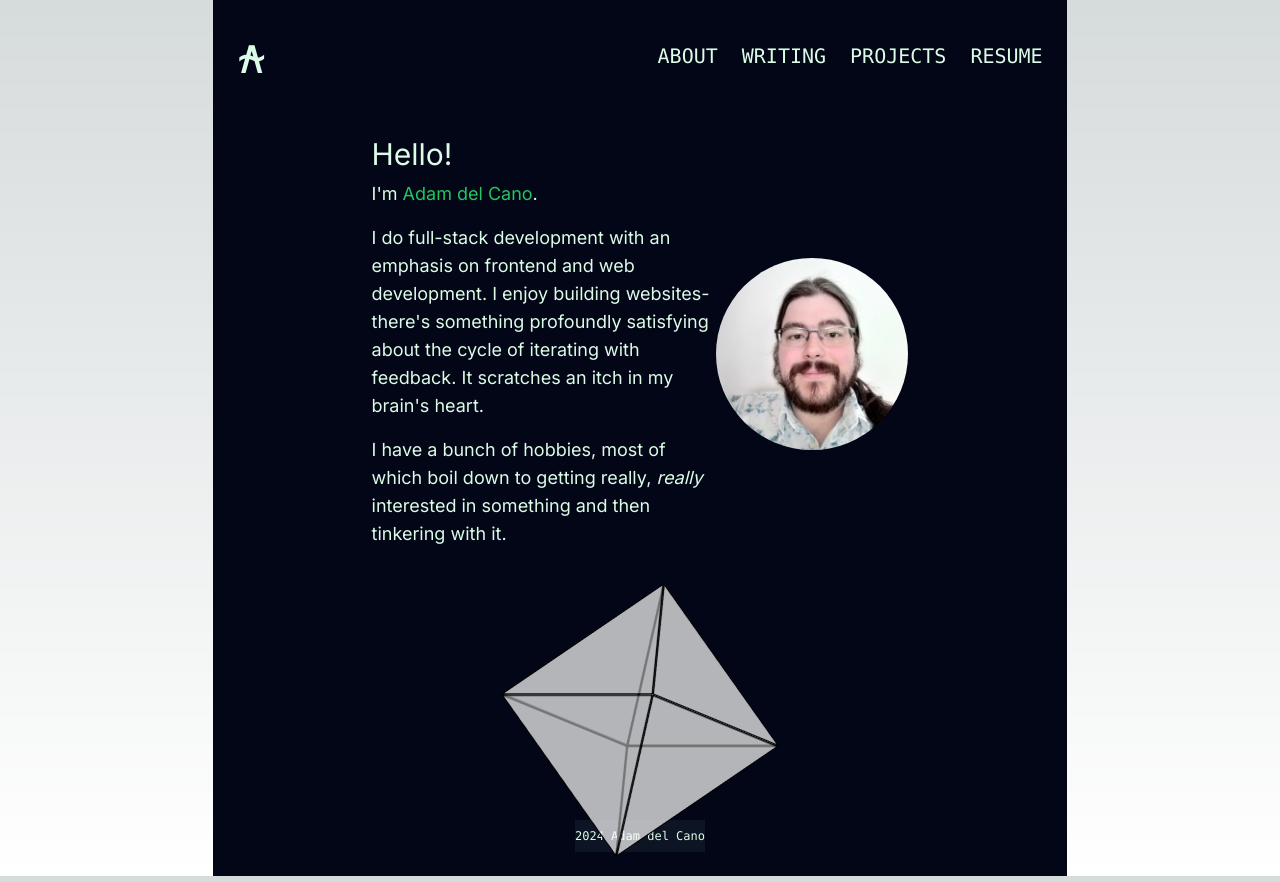
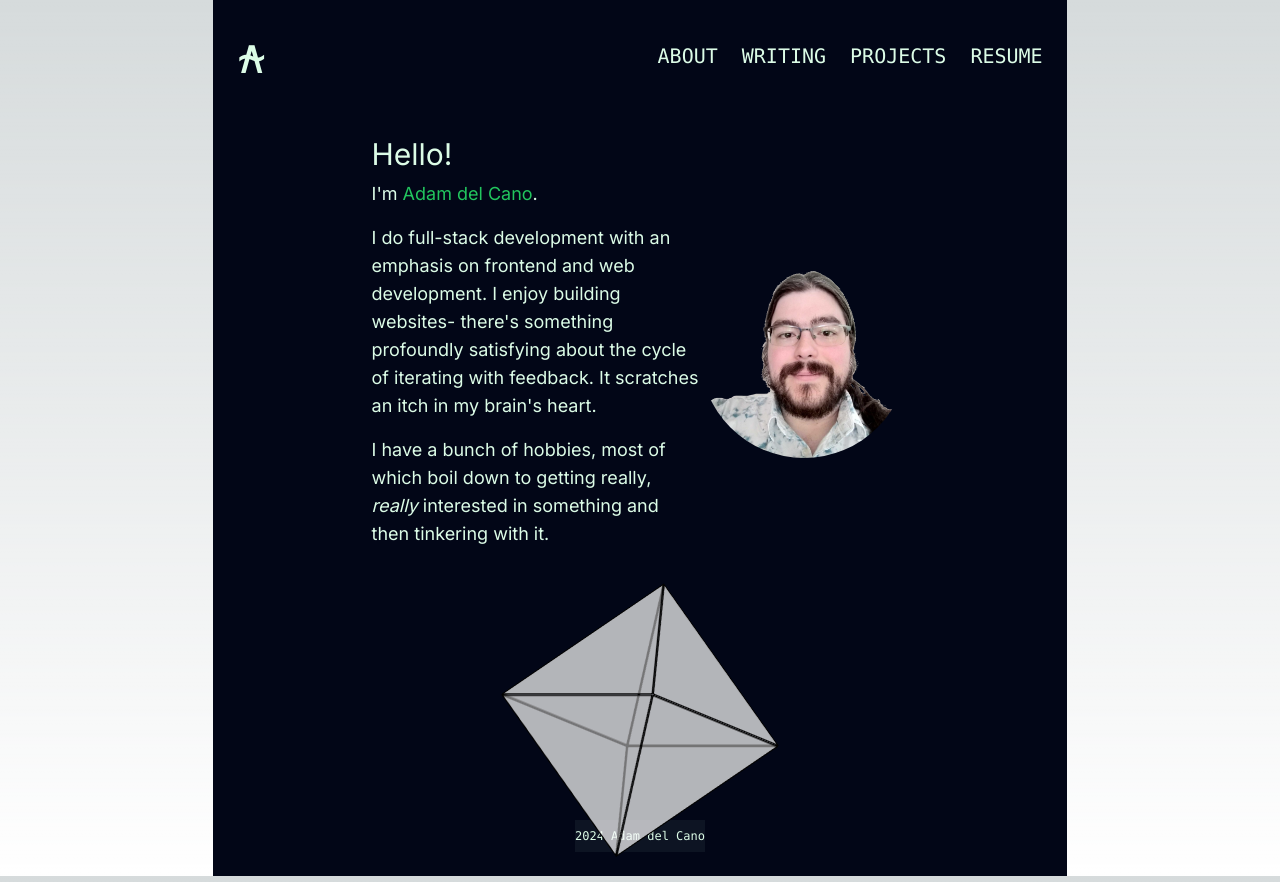
Before and after one commit to adamdelcano/adamdelcano.github.io, a Next.js app: page / in a window 1280 px wide. Built offline with nearby package versions, Linux system fonts and the light colour scheme.

Commit message:
Tweaking values.

```diff
--- a/src/Components/Spinner/Spinner.tsx
+++ b/src/Components/Spinner/Spinner.tsx
@@ -1,5 +1,6 @@
 export default function Spinner() {
   return (
+    <div className="flex flex-row w-full justify-evenly my-20 py-5">
       <div className="border-4 border-slate-600 before:block before:absolute before:-inset-1 before:-skew-y-6 before:bg-pink-500/50 before:hover:bg-pink-500/75 before:scale-50 before:hover:scale-75 relative inline-block">
         <div className="solid">
           <div className="side"></div>
@@ -13,5 +14,6 @@ export default function Spinner() {
           <div className="side"></div>
         </div>
       </div>
+    </div>
   );
 }
--- a/src/app/globals.css
+++ b/src/app/globals.css
@@ -15,7 +15,7 @@
   }
 }
 
-a{
+a {
   text-decoration: underline;
 }
 p {
@@ -50,7 +50,7 @@ body {
   width: 200px;
   height: 200px;
   -webkit-animation: spin 40s infinite linear;
-          animation: spin 40s infinite linear;
+  animation: spin 40s infinite linear;
   transform-style: preserve-3d;
 }
 .solid .side {
--- a/src/app/page.tsx
+++ b/src/app/page.tsx
@@ -1,6 +1,5 @@
 "use client";
 import Image from "next/image";
-import adamPic from "/public/adam.jpeg";
 import { useEffect, useRef } from "react";
 import Typed from "typed.js";
 import Link from "next/link";
@@ -10,6 +9,8 @@ import Intro from "@/Components/Intro/Intro";
 import Footer from "@/Components/Footer/Footer";
 import Familiars from "@/Components/Familiars/Familiars";
 import Spinner from "@/Components/Spinner/Spinner";
+import adamPic from "/public/adam.jpeg";
+import adamTransparent from "/public/adam_transparent_bg.png";
 
 export default function Home() {
   return (
@@ -63,10 +64,10 @@ export default function Home() {
           </p>
           <p></p>
         </div>
-        <div className="flex h-full ml-auto my-auto">
+        <div className="h-full ml-auto my-auto">
           <Image
-            className="rounded-full max-h-48 max-w-48"
-            src={adamPic}
+            className="rounded-full max-w-52 before:bg-white before:absolute before:max-w-56"
+            src={adamTransparent}
             alt="Adam del Cano's Portrait"
           />
         </div>
```
Lines whose indentation alone changed are shown as unchanged.
